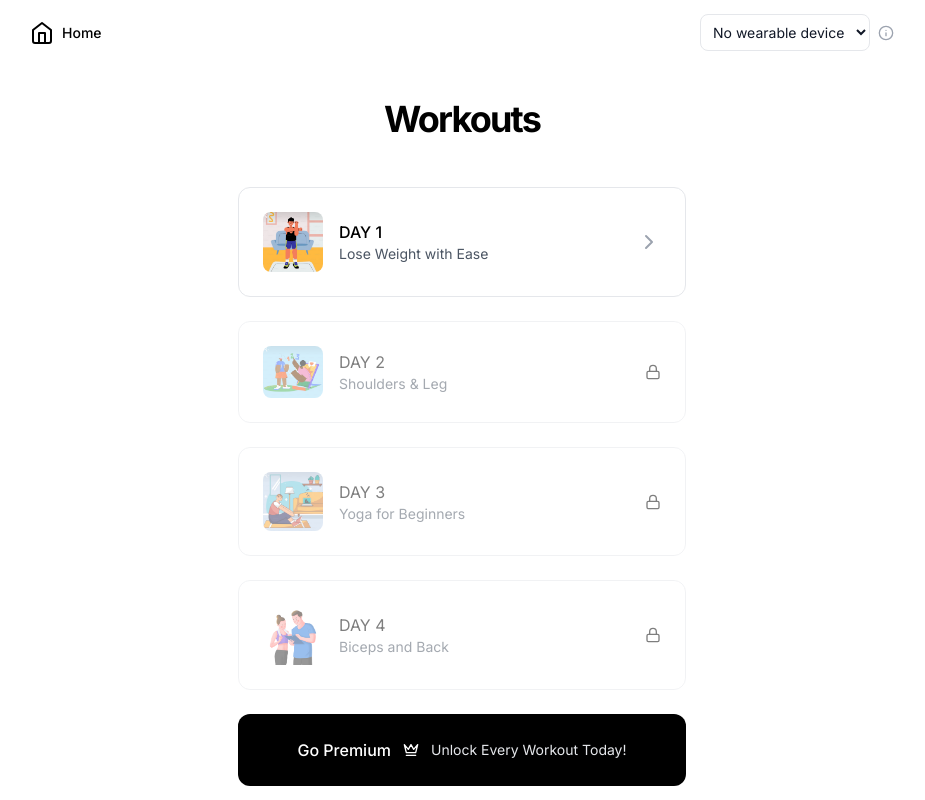
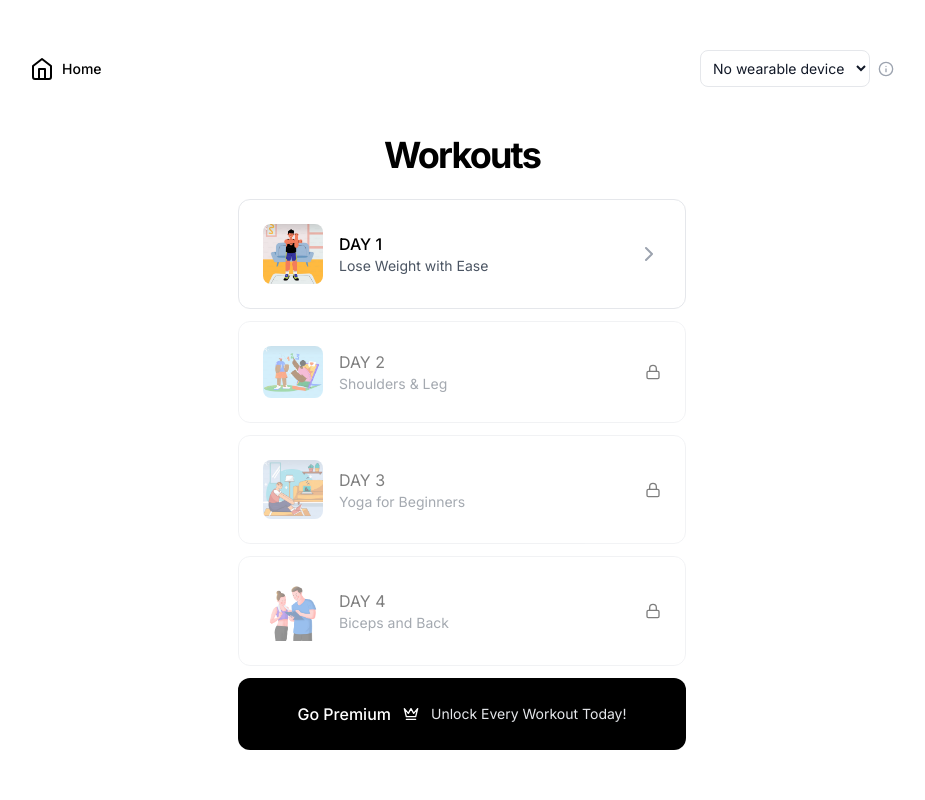
Before and after one commit to romanvieito/gym-feedback-ai-9-4, a Next.js app: page / in a window 1280 px wide. Shown: the whole page, without its empty margins (178-1103 px from the left). Built offline with nearby package versions, Linux system fonts and the light colour scheme.

Commit message:
Workouts style, more compact

```diff
--- a/app/page.tsx
+++ b/app/page.tsx
@@ -124,8 +124,8 @@ export default function Home() {
               </div>
             </div>
           </div>
-          <h1 className="text-4xl font-bold mb-12 text-center tracking-tighter">Workouts</h1>
-          <div className="flex flex-col gap-6 w-full max-w-md mx-auto">
+          <h1 className="text-4xl font-bold mb-6 text-center tracking-tighter">Workouts</h1>
+          <div className="flex flex-col gap-3 w-full max-w-md mx-auto">
             <button
               onClick={handleWorkoutClick}
               className="text-center p-6 rounded-xl hover:bg-gray-50 dark:hover:bg-gray-900 flex items-center group border border-gray-200 dark:border-gray-800 transition-all duration-200"
```
